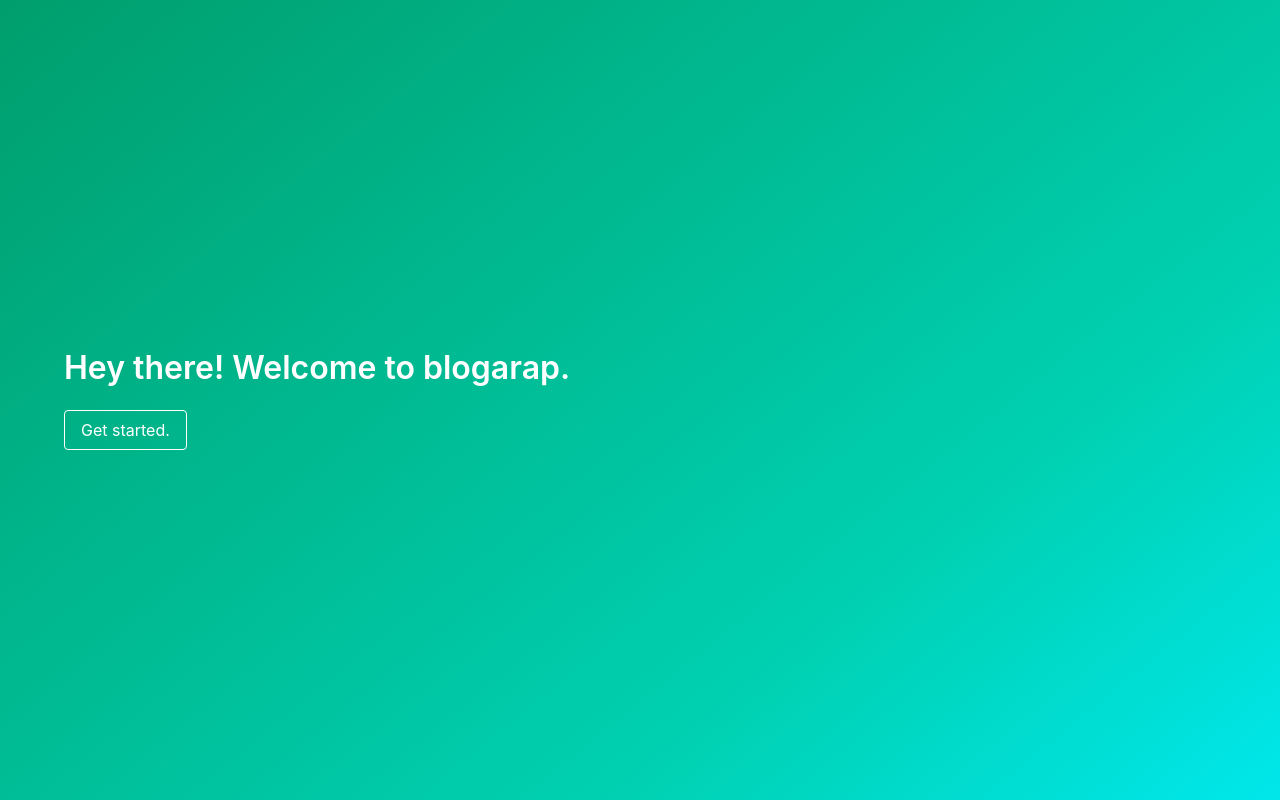
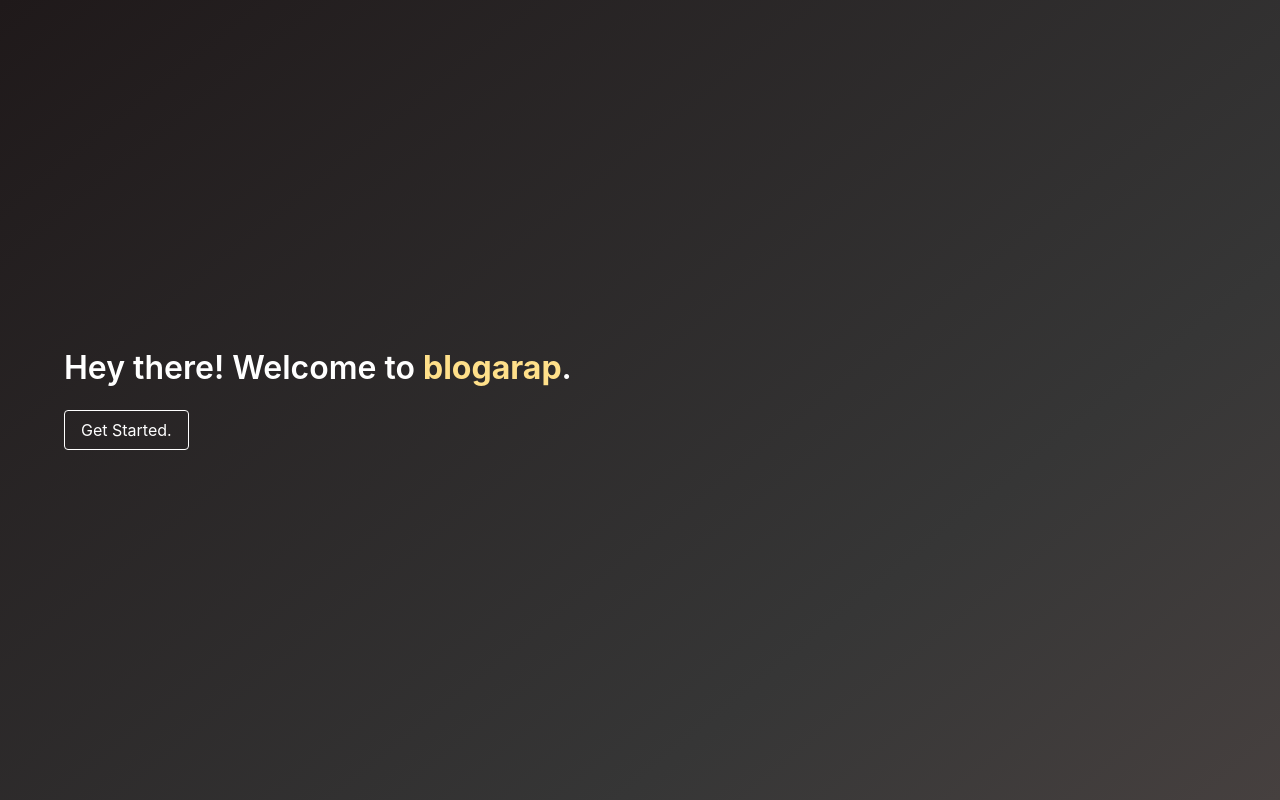
Before and after one commit to rapmendoza/blogarap, a React (Create React App) app: page / in a window 1280 px wide. Built offline with nearby package versions, Linux system fonts and the light colour scheme.

Commit message:
Modularize

```diff
--- a/package.json
+++ b/package.json
@@ -6,6 +6,7 @@
     "bulma": "^0.9.0",
     "react": "^16.13.1",
     "react-dom": "^16.13.1",
+    "react-router-dom": "^5.2.0",
     "react-scripts": "3.4.1"
   },
   "scripts": {
--- a/src/Components/App.js
+++ b/src/Components/App.js
@@ -1,17 +1,16 @@
 import React from 'react';
-import 'bulma/css/bulma.css';
+import { Route, Switch } from 'react-router-dom';
 
-export default props => {
+import Home from './Home';
+import Blogs from './Blogs';
+
+export default () => {
   return (
-    <section class="hero is-primary is-fullheight is-bold">
-      <div class="hero-body">
-        <div class="container">
-          <h1 class="title">Hey there! Welcome to blogarap.</h1>
-          <button class="button is-primary is-inverted is-outlined">
-            Get started.
-          </button>
-        </div>
-      </div>
-    </section>
+    <div className="hero is-dark is-fullheight is-bold">
+      <Switch>
+        <Route component={Home} exact path="/" />
+        <Route component={Blogs} path="/blogs" />
+      </Switch>
+    </div>
   );
 };
--- /dev/null
+++ b/src/Components/Blogs/blog.js
@@ -0,0 +1,17 @@
+import React from 'react';
+
+const blog = ({ blog }) => {
+  return (
+    <div className="tile is-parent" key={blog.id}>
+      <article className="tile is-child box">
+        <p className="title has-text-black">{blog.title}</p>
+        <p className="subtitle has-text-dark">by {blog.author}</p>
+        <div className="content">
+          <p>{blog.text}</p>
+        </div>
+      </article>
+    </div>
+  );
+};
+
+export default blog;
--- /dev/null
+++ b/src/Components/Blogs/index.js
@@ -0,0 +1,37 @@
+import React, { Component } from 'react';
+import Blog from './blog';
+
+export default class extends Component {
+  state = {
+    blogs: [],
+  };
+
+  componentDidMount() {
+    fetch('https://my-json-server.typicode.com/rapmendoza/blogarap/blogs')
+      .then(response => response.json())
+      .then(blogs => this.setState({ blogs }));
+  }
+
+  render() {
+    const { blogs } = this.state;
+
+    return (
+      <section className="section">
+        <div className="container">
+          <div className="level">
+            <h1 className="level-left title">Blogs</h1>
+            <button class="level-right button is-primary is-outlined is-pulled-right">
+              New
+            </button>
+          </div>
+
+          <div className="tile is-ancestor">
+            {blogs.map(blog => (
+              <Blog blog={blog} />
+            ))}
+          </div>
+        </div>
+      </section>
+    );
+  }
+}
--- /dev/null
+++ b/src/Components/Home/index.js
@@ -0,0 +1,18 @@
+import React from 'react';
+import { Link } from 'react-router-dom';
+
+export default () => {
+  return (
+    <div className="hero-body">
+      <div className="container">
+        <h1 className="title">
+          Hey there! Welcome to{' '}
+          <span class="has-text-weight-bold	has-text-warning">blogarap</span>.
+        </h1>
+        <Link to="/blogs" className="button is-dark is-inverted is-outlined">
+          Get Started.
+        </Link>
+      </div>
+    </div>
+  );
+};
--- a/src/index.js
+++ b/src/index.js
@@ -1,5 +1,13 @@
 import React from 'react';
 import { render } from 'react-dom';
-import App from './Components/App';
+import { BrowserRouter } from 'react-router-dom';
+import App from './components/App';
 
-render(<App />, document.getElementById('root'));
+import 'bulma/css/bulma.css';
+
+render(
+  <BrowserRouter>
+    <App />
+  </BrowserRouter>,
+  document.getElementById('root')
+);
```
Also changed, not shown: 1 other file (tests, documents, lock files or other folders).
